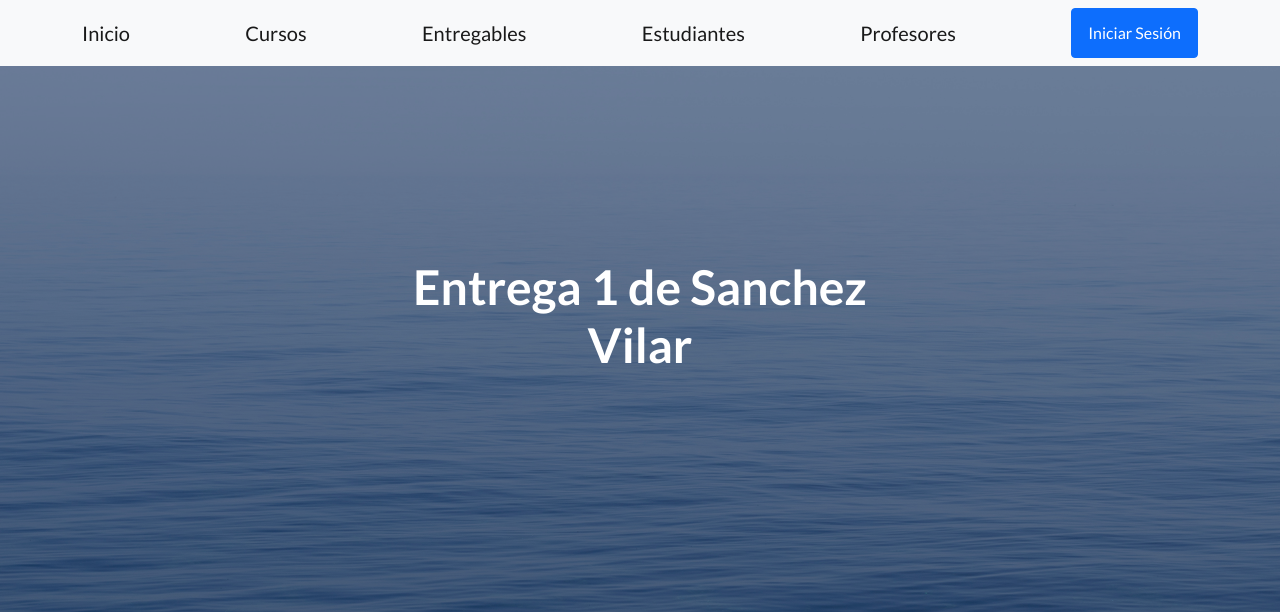
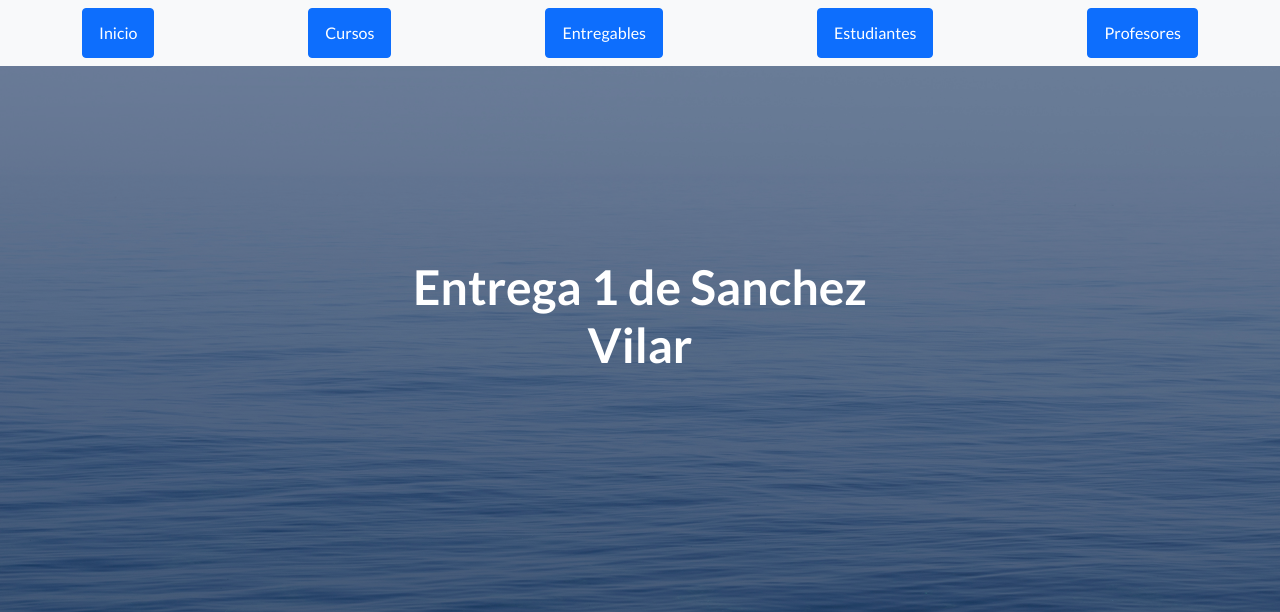
Before and after one commit to Joacosv23/Entrega1-Sanchez-Vilar, a Django app: page /AppCoder/cursos/ in a window 1280 px wide. Shown: the top 612 px of the page. Run offline with Django 4.2, Linux system fonts and the light colour scheme; some libraries are stand-ins or nearby versions.

Commit message:
Version a entregar

```diff
--- a/AppCoder/templates/AppCoder/padre.html
+++ b/AppCoder/templates/AppCoder/padre.html
@@ -22,12 +22,11 @@
         <!-- Navigation-->
         <nav class="navbar navbar-light bg-light static-top">
             <div class="container">
-                <a class="navbar-brand" href="{% url 'Inicio' %}">Inicio</a>
-                <a class="navbar-brand" href="{% url 'Cursos' %}">Cursos</a>
-                <a class="navbar-brand" href="{% url 'Entregables' %}">Entregables</a>
-                <a class="navbar-brand" href="{% url 'Estudiantes' %}">Estudiantes</a>
-                <a class="navbar-brand" href="{% url 'Profesores' %}">Profesores</a>
-                <a class="btn btn-primary" href="#signup">Iniciar Sesión</a>
+                <a class="btn btn-primary" href="{% url 'Inicio' %}">Inicio</a>
+                <a class="btn btn-primary" href="{% url 'Cursos' %}">Cursos</a>
+                <a class="btn btn-primary" href="{% url 'Entregables' %}">Entregables</a>
+                <a class="btn btn-primary" href="{% url 'Estudiantes' %}">Estudiantes</a>
+                <a class="btn btn-primary" href="{% url 'Profesores' %}">Profesores</a>
             </div>
         </nav>
         <!-- Masthead-->
```
